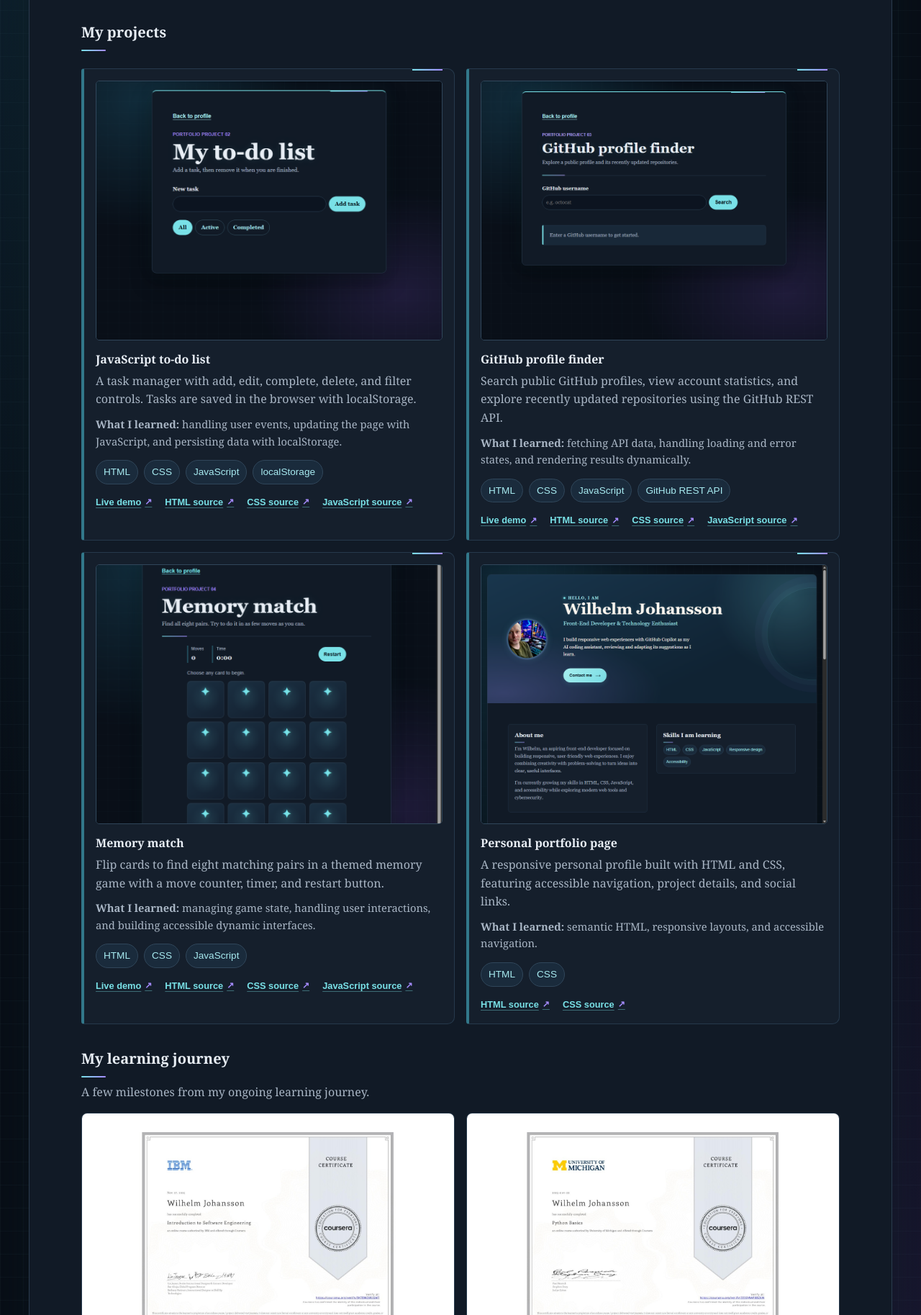
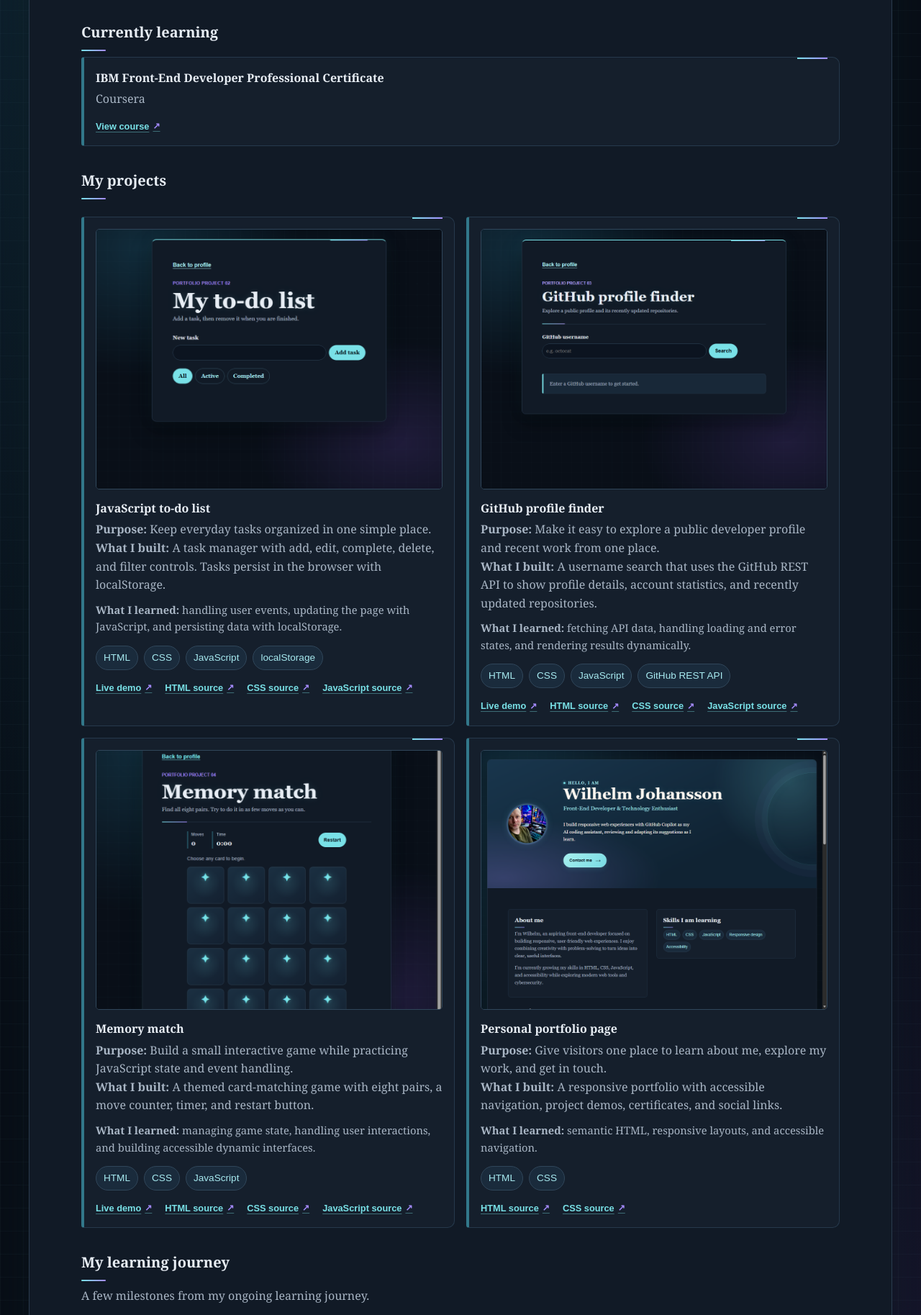
Before and after one commit to wjohansson94/portfolio, a plain HTML site: page index.html in a window 1280 px wide. Shown: the part 914-2741 px from the top of the page at 72% size. Drawn offline with Linux system fonts and the light colour scheme.

Commit message:
Add files via upload

```diff
--- a/index.html
+++ b/index.html
@@ -59,6 +59,23 @@
           </ul>
         </div>
 
+        <section class="current-courses" aria-labelledby="current-courses-heading">
+          <h2 id="current-courses-heading">Currently learning</h2>
+          <article class="course-card">
+            <h3>IBM Front-End Developer Professional Certificate</h3>
+            <p>Coursera</p>
+            <div class="project-links">
+              <a
+                href="https://www.coursera.org/professional-certificates/ibm-frontend-developer"
+                target="_blank"
+                rel="noreferrer"
+              >
+                View course
+              </a>
+            </div>
+          </article>
+        </section>
+
         <div class="projects">
           <h2 id="projects-heading" tabindex="-1">My projects</h2>
 
@@ -69,9 +86,14 @@
               alt="Screenshot of the to-do list app showing its task input and filters"
             />
             <h3>JavaScript to-do list</h3>
-            <p>
-              A task manager with add, edit, complete, delete, and filter
-              controls. Tasks are saved in the browser with localStorage.
+            <p class="project-context">
+              <strong>Purpose:</strong> Keep everyday tasks organized in one
+              simple place.
+            </p>
+            <p class="project-context">
+              <strong>What I built:</strong> A task manager with add, edit,
+              complete, delete, and filter controls. Tasks persist in the
+              browser with localStorage.
             </p>
             <p class="project-learning">
               <strong>What I learned:</strong> handling user events, updating
@@ -122,9 +144,14 @@
               alt="Screenshot of the GitHub profile finder displaying search results"
             />
             <h3>GitHub profile finder</h3>
-            <p>
-              Search public GitHub profiles, view account statistics, and
-              explore recently updated repositories using the GitHub REST API.
+            <p class="project-context">
+              <strong>Purpose:</strong> Make it easy to explore a public
+              developer profile and recent work from one place.
+            </p>
+            <p class="project-context">
+              <strong>What I built:</strong> A username search that uses the
+              GitHub REST API to show profile details, account statistics, and
+              recently updated repositories.
             </p>
             <p class="project-learning">
               <strong>What I learned:</strong> fetching API data, handling
@@ -169,9 +196,13 @@
               alt="Preview of the neon-themed memory match game with a grid of cards"
             />
             <h3>Memory match</h3>
-            <p>
-              Flip cards to find eight matching pairs in a themed memory game
-              with a move counter, timer, and restart button.
+            <p class="project-context">
+              <strong>Purpose:</strong> Build a small interactive game while
+              practicing JavaScript state and event handling.
+            </p>
+            <p class="project-context">
+              <strong>What I built:</strong> A themed card-matching game with
+              eight pairs, a move counter, timer, and restart button.
             </p>
             <p class="project-learning">
               <strong>What I learned:</strong> managing game state, handling
@@ -215,9 +246,14 @@
               alt="Screenshot of Wilhelm's profile page, skills, and projects"
             />
             <h3>Personal portfolio page</h3>
-            <p>
-              A responsive personal profile built with HTML and CSS, featuring
-              accessible navigation, project details, and social links.
+            <p class="project-context">
+              <strong>Purpose:</strong> Give visitors one place to learn about
+              me, explore my work, and get in touch.
+            </p>
+            <p class="project-context">
+              <strong>What I built:</strong> A responsive portfolio with
+              accessible navigation, project demos, certificates, and social
+              links.
             </p>
             <p class="project-learning">
               <strong>What I learned:</strong> semantic HTML, responsive
@@ -262,7 +298,7 @@
               >
                 <img
                   class="certificate-preview"
-                  src="certificates/ibm-software-engineering.jpeg"
+                  src="certificates/ibm-software-engineering.png"
                   alt="IBM course certificate for Introduction to Software Engineering, completed November 27, 2025"
                   loading="lazy"
                 />
@@ -290,7 +326,7 @@
               >
                 <img
                   class="certificate-preview"
-                  src="certificates/michigan-python-basics.jpeg"
+                  src="certificates/michigan-python-basics.png"
                   alt="University of Michigan course certificate for Python Basics, completed November 22, 2025"
                   loading="lazy"
                 />
--- a/style.css
+++ b/style.css
@@ -358,6 +358,47 @@ h2::after {
   grid-column: 1 / -1;
 }
 
+.current-courses {
+  grid-column: 1 / -1;
+}
+
+.course-card {
+  position: relative;
+  padding: 16px;
+  background: #151f2c;
+  border: 1px solid #26394c;
+  border-left: 4px solid var(--accent);
+  border-radius: 4px 10px 10px 4px;
+  transition: border-color 180ms ease, box-shadow 180ms ease, transform 180ms ease;
+}
+
+.course-card::before {
+  position: absolute;
+  top: 0;
+  right: 16px;
+  width: 42px;
+  height: 2px;
+  background: linear-gradient(90deg, var(--accent-dark), #a58bff);
+  content: "";
+}
+
+.course-card:hover {
+  border-color: #3e6578;
+  border-left-color: #79e1e7;
+  box-shadow: 0 10px 28px rgba(0, 0, 0, 0.2), 0 0 20px rgba(73, 195, 208, 0.08);
+  transform: translateY(-3px);
+}
+
+.course-card h3 {
+  margin: 0 0 4px;
+  font-size: 1rem;
+}
+
+.course-card p {
+  margin: 0;
+  color: var(--muted);
+}
+
 .certificates {
   grid-column: 1 / -1;
 }
@@ -373,23 +414,47 @@ h2::after {
 }
 
 .certificate-card {
-  overflow: hidden;
+  position: relative;
+  padding: 16px;
+  border: 1px solid #26394c;
+  border-left: 4px solid var(--accent);
   background: #151f2c;
-  border: 1px solid #26394c;
-  border-radius: 8px;
+  border-radius: 4px 10px 10px 4px;
+  transition: border-color 180ms ease, box-shadow 180ms ease, transform 180ms ease;
+}
+
+.certificate-card::before {
+  position: absolute;
+  top: 0;
+  right: 16px;
+  width: 42px;
+  height: 2px;
+  background: linear-gradient(90deg, var(--accent-dark), #a58bff);
+  content: "";
+}
+
+.certificate-card:hover {
+  border-color: #3e6578;
+  border-left-color: #79e1e7;
+  box-shadow: 0 10px 28px rgba(0, 0, 0, 0.2), 0 0 20px rgba(73, 195, 208, 0.08);
+  transform: translateY(-3px);
 }
 
 .certificate-preview-link {
   display: block;
+  aspect-ratio: 4 / 3;
+  padding: 8px;
+  background: #0d1622;
+  border: 1px solid #30465a;
+  border-radius: 5px;
 }
 
 .certificate-preview {
   display: block;
   width: 100%;
-  aspect-ratio: 16 / 10;
+  height: 100%;
   border: 0;
-  border-bottom: 1px solid #30465a;
-  background: #fff;
+  background: transparent;
   object-fit: contain;
 }
 
@@ -398,7 +463,7 @@ h2::after {
 }
 
 .certificate-copy {
-  padding: 16px;
+  padding: 12px 0 0;
 }
 
 .certificate-copy h3 {
@@ -452,7 +517,8 @@ h2::after {
   width: 100%;
   max-height: calc(100vh - 220px);
   object-fit: contain;
-  background: #090f18;
+  padding: clamp(8px, 2vw, 20px);
+  background: #111a26;
   border: 1px solid var(--line);
   border-radius: 6px;
 }
```
Also changed, not shown: README.md.
